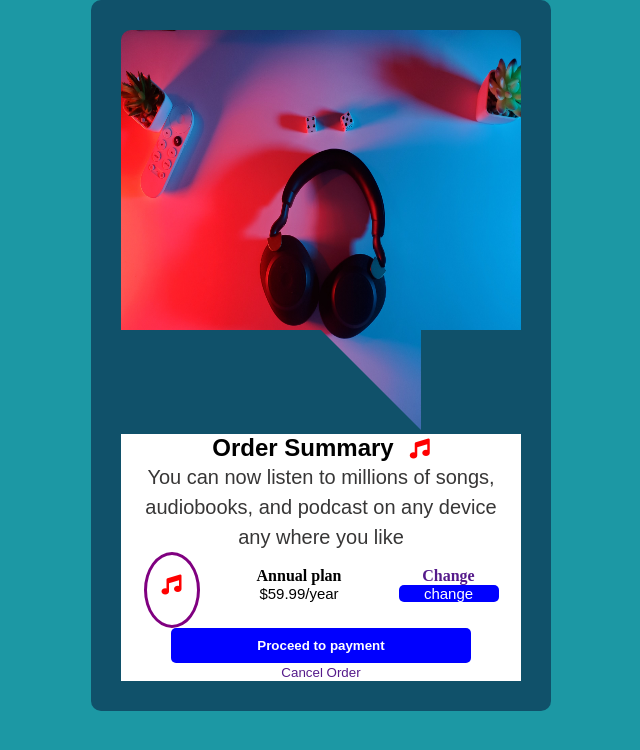
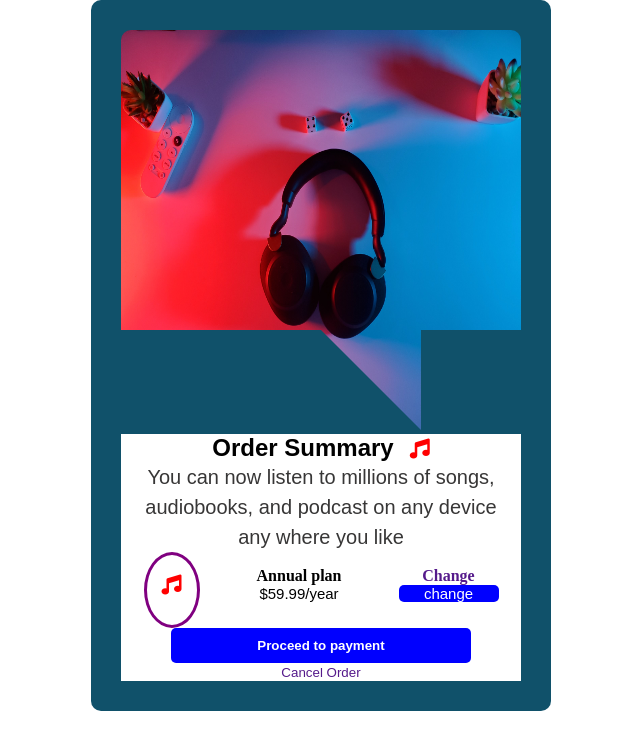
Before and after one commit to Govamarket/Music, a plain HTML site: page index.html in a window 1280 px wide. Shown: the whole page, without its empty margins (319-959 px from the left). Drawn offline with Linux system fonts and the light colour scheme.

Commit message:
I changed the body background color

```diff
--- a/css/style.css
+++ b/css/style.css
@@ -7,7 +7,7 @@ body{
     /* background-image: url(../img/jr-korpa-9XngoIpxcEo-unsplash.jpg);
     background-repeat: no-repeat;
     background-size: cover; */
-    background-color: rgb(28,152,164);
+    background-color: white;
 
 }
 
```
